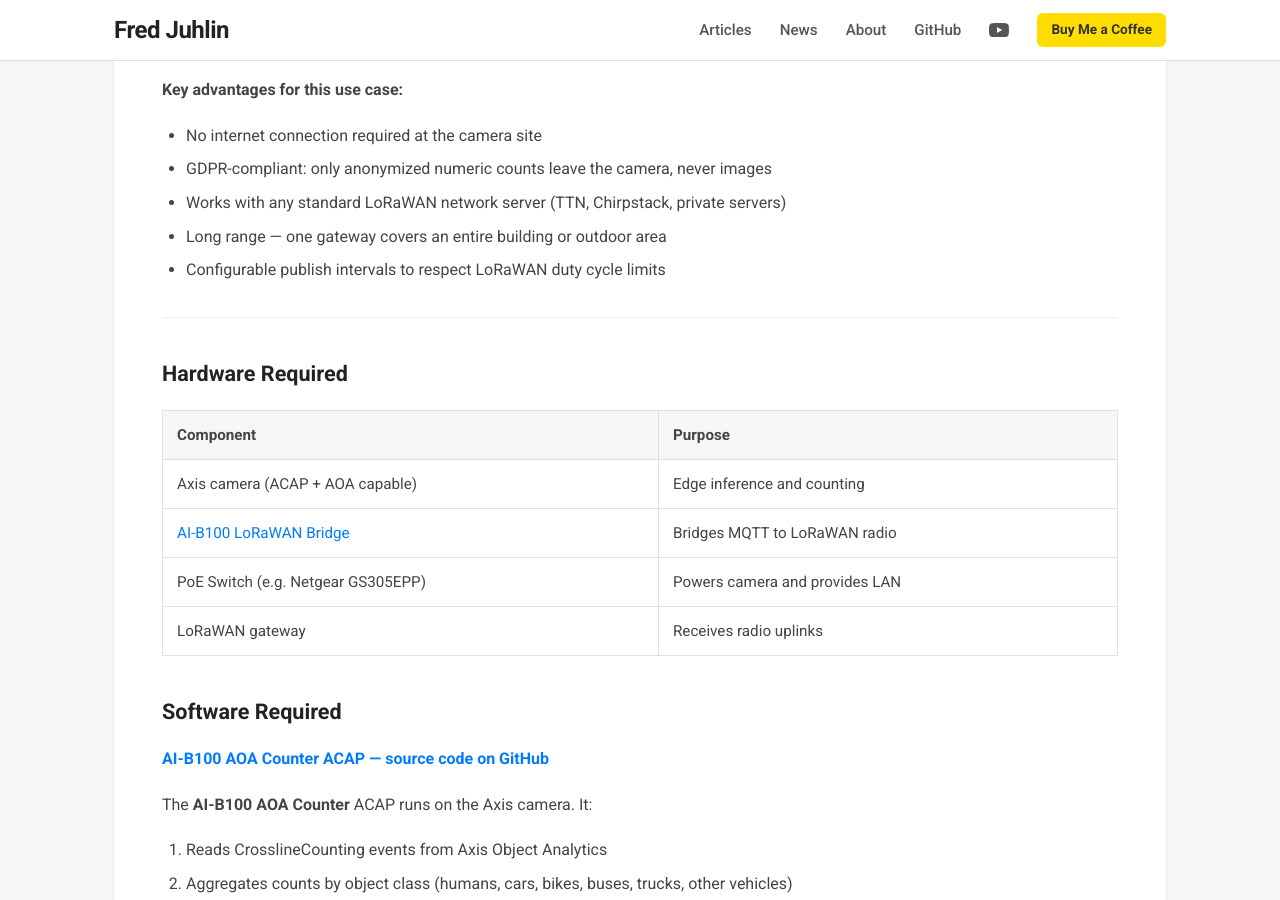
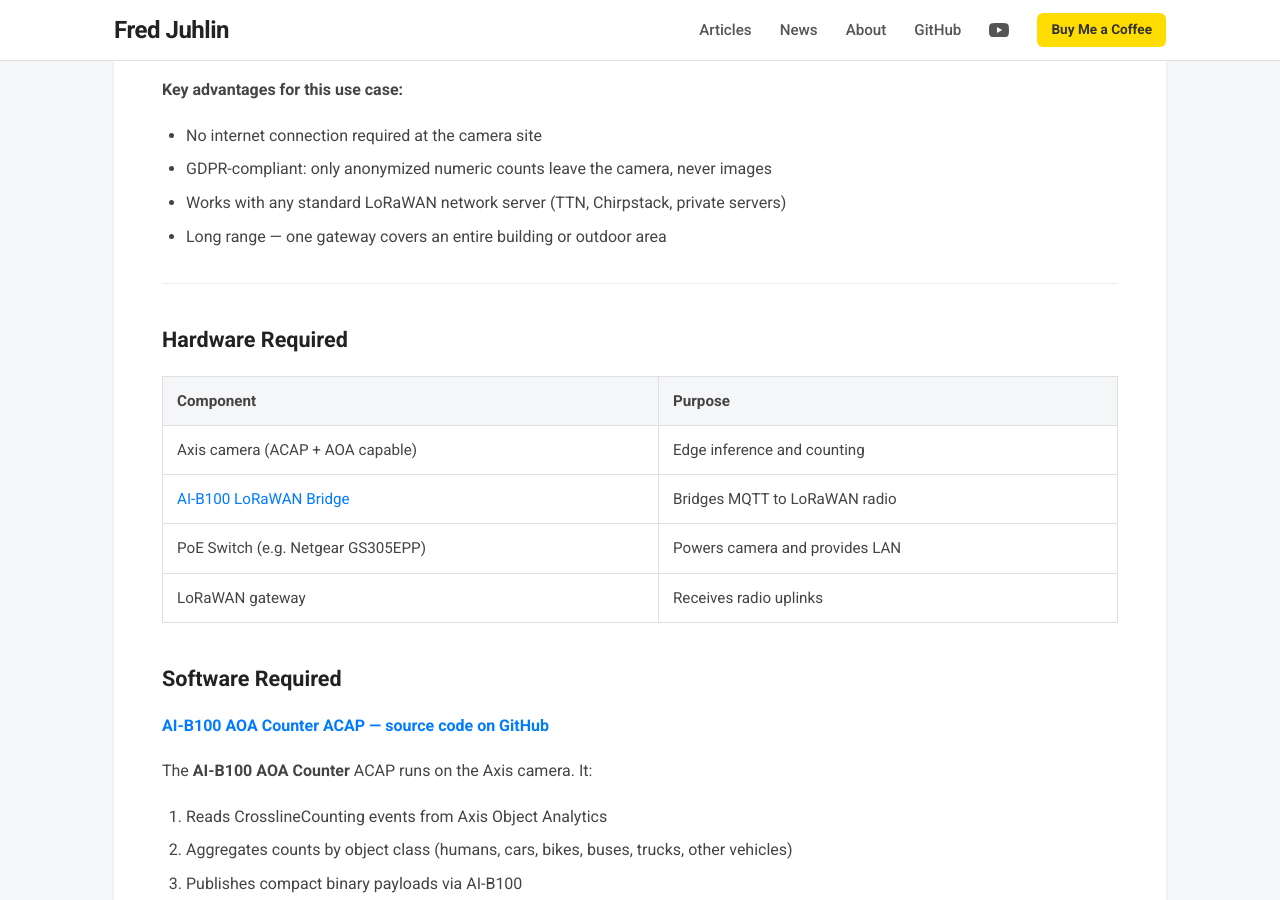
Before and after one commit to pandosme/pandosme.github.io, a Jekyll site: the page built from docs/_posts/2026-03-18-axis-aoa-counter-lorawan.md, in a window 1280 px wide and 900 px high, scrolled down 915 px. Built offline with Jekyll 4.4.1, drawn with Linux system fonts in a browser that asks for light colours.

Commit message:
AI-B100 Adjustments

```diff
--- a/docs/_posts/2026-03-18-axis-aoa-counter-lorawan.md
+++ b/docs/_posts/2026-03-18-axis-aoa-counter-lorawan.md
@@ -26,7 +26,6 @@ For an Axis camera running Axis Object Analytics, the data payload is tiny: a ha
 - GDPR-compliant: only anonymized numeric counts leave the camera, never images
 - Works with any standard LoRaWAN network server (TTN, Chirpstack, private servers)
 - Long range — one gateway covers an entire building or outdoor area
-- Configurable publish intervals to respect LoRaWAN duty cycle limits
 
 ---
 
```
